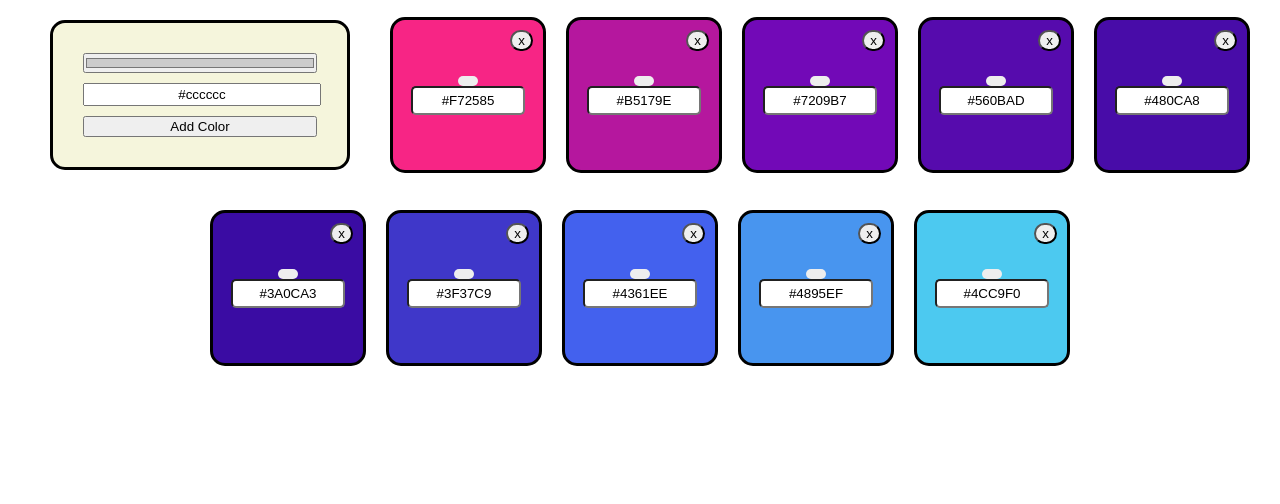
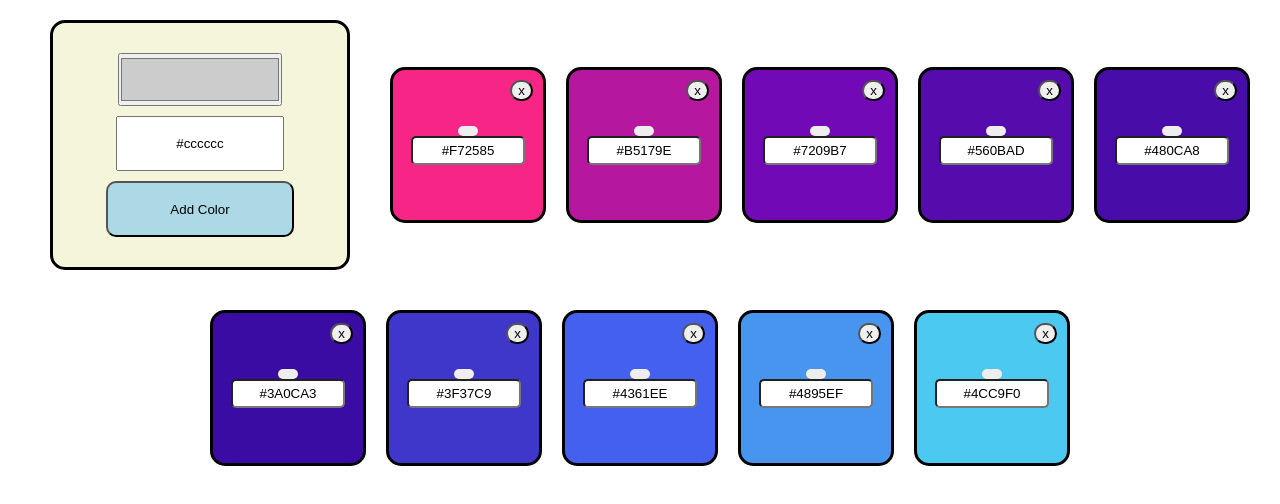
Before and after one commit to Chaosfuchs/color-saver-app, a React (Create React App) app: page / in a window 1280 px wide. Shown: the top 504 px of the page. Built offline with nearby package versions, Linux system fonts and the light colour scheme; no server answers.

Commit message:
Change color form style

```diff
--- a/src/components/ColorForm.jsx
+++ b/src/components/ColorForm.jsx
@@ -28,9 +28,10 @@ const FormContainer = styled.form`
   display: flex;
   flex-direction: column;
   justify-content: center;
+  align-items: center;
   gap: 10px;
   width: 300px;
-  height: 150px;
+  height: 250px;
   padding: 30px;
   margin: 20px;
   border: 3px solid black;
@@ -38,10 +39,17 @@ const FormContainer = styled.form`
   background-color: beige;
 
   input {
-    width: 100%;
+    width: 70%;
     height: 100%;
     margin: 0;
     padding: 0;
     text-align: center;
   }
+
+  button {
+    width: 80%;
+    height: 100%;
+    border-radius: 10px;
+    background-color: lightblue;
+  }
 `;
```
